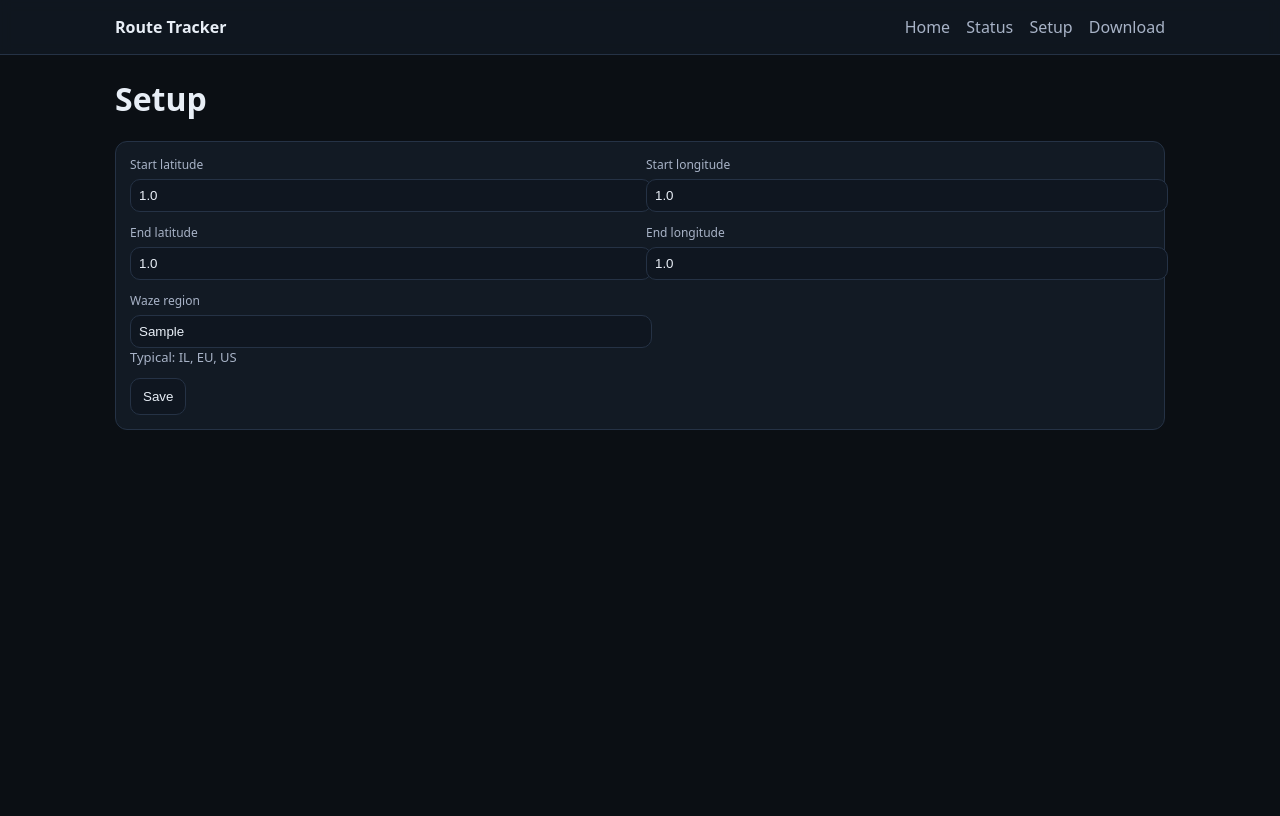
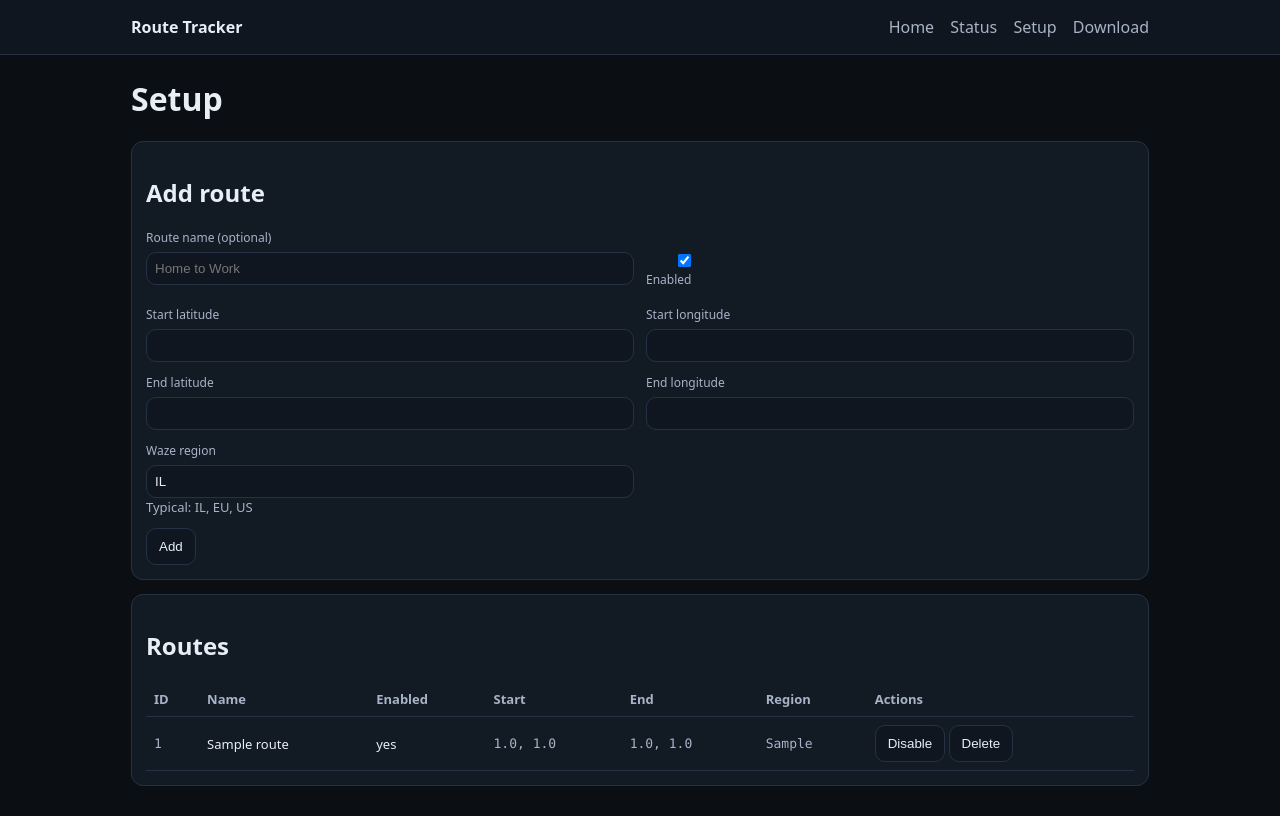
Before and after one commit to IdoKimhi/route-analyzer, a Flask app: page /setup in a window 1280 px wide. Before the commit the page ends 430 px from the top, so only its background shows below. Run offline with Flask 3, Linux system fonts and the light colour scheme; tables that the repository leaves empty hold one stand-in row (values such as "Sample post").

Commit message:
first working version

```diff
--- a/app.py
+++ b/app.py
@@ -7,7 +7,7 @@
 
 from config import Settings
 from db import make_engine, make_session_factory, Base
-from models import RouteConfig, Sample
+from models import Route, Sample
 
 load_dotenv()
 
@@ -39,15 +39,25 @@
     @app.get("/")
     def home():
         with Session() as db:
-            cfg = db.query(RouteConfig).order_by(RouteConfig.id.desc()).first()
-            last_waze = db.query(Sample).filter(Sample.provider == "waze").order_by(Sample.ts_utc.desc()).first()
-            last_osrm = db.query(Sample).filter(Sample.provider == "osrm").order_by(Sample.ts_utc.desc()).first()
-        return render_template("home.html", cfg=cfg, last_waze=last_waze, last_osrm=last_osrm)
+            routes = db.query(Route).order_by(Route.id.desc()).all()
+            default_route = routes[0] if routes else None
+
+            last_by_route = {}
+            if routes:
+                for r in routes:
+                    last_waze = db.query(Sample).filter(Sample.route_id == r.id, Sample.provider == "waze").order_by(Sample.ts_utc.desc()).first()
+                    last_osrm = db.query(Sample).filter(Sample.route_id == r.id, Sample.provider == "osrm").order_by(Sample.ts_utc.desc()).first()
+                    last_by_route[r.id] = {"waze": last_waze, "osrm": last_osrm}
+
+        return render_template("home.html", routes=routes, default_route=default_route, last_by_route=last_by_route)
 
     @app.route("/setup", methods=["GET", "POST"])
     def setup():
         if request.method == "POST":
             try:
+                name = (request.form.get("name") or "").strip()
+                enabled = (request.form.get("enabled") == "on")
+
                 start_lat = parse_float("start_lat", request.form["start_lat"])
                 start_lng = parse_float("start_lng", request.form["start_lng"])
                 end_lat = parse_float("end_lat", request.form["end_lat"])
@@ -57,8 +67,13 @@
                 validate_lat_lng(start_lat, start_lng)
                 validate_lat_lng(end_lat, end_lng)
 
+                if not name:
+                    name = f"{start_lat},{start_lng} -> {end_lat},{end_lng}"
+
                 with Session() as db:
-                    db.add(RouteConfig(
+                    db.add(Route(
+                        name=name[:64],
+                        enabled=enabled,
                         start_lat=start_lat,
                         start_lng=start_lng,
                         end_lat=end_lat,
@@ -67,46 +82,81 @@
                     ))
                     db.commit()
 
-                flash("Saved route configuration.", "ok")
-                return redirect(url_for("home"))
+                flash("Route added.", "ok")
+                return redirect(url_for("setup"))
             except Exception as e:
                 flash(str(e), "err")
 
         with Session() as db:
-            cfg = db.query(RouteConfig).order_by(RouteConfig.id.desc()).first()
-        return render_template("setup.html", cfg=cfg)
+            routes = db.query(Route).order_by(Route.id.desc()).all()
+        return render_template("setup.html", routes=routes)
+
+    @app.post("/routes/<int:route_id>/toggle")
+    def toggle_route(route_id: int):
+        with Session() as db:
+            r = db.query(Route).filter(Route.id == route_id).first()
+            if not r:
+                flash("Route not found", "err")
+                return redirect(url_for("setup"))
+            r.enabled = not r.enabled
+            db.commit()
+        return redirect(url_for("setup"))
+
+    @app.post("/routes/<int:route_id>/delete")
+    def delete_route(route_id: int):
+        with Session() as db:
+            r = db.query(Route).filter(Route.id == route_id).first()
+            if not r:
+                flash("Route not found", "err")
+                return redirect(url_for("setup"))
+            db.delete(r)
+            db.commit()
+        return redirect(url_for("setup"))
 
     @app.get("/status")
     def status():
         return render_template("status.html")
 
-    @app.get("/api/config")
-    def api_config():
+    @app.get("/api/routes")
+    def api_routes():
         with Session() as db:
-            cfg = db.query(RouteConfig).order_by(RouteConfig.id.desc()).first()
-        if not cfg:
-            return jsonify(None)
-        return jsonify({
-            "start": [cfg.start_lat, cfg.start_lng],
-            "end": [cfg.end_lat, cfg.end_lng],
-            "waze_region": cfg.waze_region,
-        })
+            routes = db.query(Route).order_by(Route.id.desc()).all()
+        return jsonify([{
+            "id": r.id,
+            "name": r.name,
+            "enabled": r.enabled,
+            "start": [r.start_lat, r.start_lng],
+            "end": [r.end_lat, r.end_lng],
+            "waze_region": r.waze_region,
+        } for r in routes])
 
     @app.get("/api/samples")
     def api_samples():
         hours = int(request.args.get("hours", "168"))
-        provider = request.args.get("provider")  # optional
+        provider = request.args.get("provider")
+        route_id = request.args.get("route_id")
+
         since = datetime.now(timezone.utc) - timedelta(hours=hours)
 
         with Session() as db:
             q = db.query(Sample).filter(Sample.ts_utc >= since)
+
             if provider in ("waze", "osrm"):
                 q = q.filter(Sample.provider == provider)
+
+            if route_id:
+                try:
+                    rid = int(route_id)
+                    q = q.filter(Sample.route_id == rid)
+                except Exception:
+                    pass
+
             items = q.order_by(Sample.ts_utc.asc()).all()
 
         def to_item(x: Sample):
             return {
                 "ts": x.ts_utc.isoformat(),
+                "route_id": x.route_id,
                 "provider": x.provider,
                 "status": x.status,
                 "duration_min": (int(round(x.duration_sec / 60)) if x.duration_sec is not None else None),
@@ -119,20 +169,31 @@
     @app.get("/download")
     def download():
         hours = int(request.args.get("hours", "168"))
-        provider = request.args.get("provider")  # optional
+        provider = request.args.get("provider")
+        route_id = request.args.get("route_id")
+
         since = datetime.now(timezone.utc) - timedelta(hours=hours)
 
         with Session() as db:
             q = db.query(Sample).filter(Sample.ts_utc >= since)
+
             if provider in ("waze", "osrm"):
                 q = q.filter(Sample.provider == provider)
+
+            if route_id:
+                try:
+                    rid = int(route_id)
+                    q = q.filter(Sample.route_id == rid)
+                except Exception:
+                    pass
+
             items = q.order_by(Sample.ts_utc.asc()).all()
 
         buf = StringIO()
         w = csv.writer(buf)
-        w.writerow(["ts_utc", "provider", "status", "duration_sec", "distance_m", "error"])
+        w.writerow(["ts_utc", "route_id", "provider", "status", "duration_sec", "distance_m", "error"])
         for srow in items:
-            w.writerow([srow.ts_utc.isoformat(), srow.provider, srow.status, srow.duration_sec, srow.distance_m, srow.error])
+            w.writerow([srow.ts_utc.isoformat(), srow.route_id, srow.provider, srow.status, srow.duration_sec, srow.distance_m, srow.error])
 
         data = buf.getvalue().encode("utf-8")
         bio = BytesIO(data)
--- a/static/app.js
+++ b/static/app.js
@@ -4,23 +4,26 @@
   return await r.json();
 }
 
-function setDownloadLink(hours, provider) {
+function setDownloadLink(hours, provider, routeId) {
   const p = new URLSearchParams();
   p.set("hours", String(hours));
   if (provider) p.set("provider", provider);
+  if (routeId) p.set("route_id", routeId);
   const a = document.getElementById("downloadLink");
   if (a) a.href = `/download?${p.toString()}`;
 }
 
-function fillTable(items) {
+function fillTable(items, routesById) {
   const tbody = document.querySelector("#samplesTable tbody");
   if (!tbody) return;
   tbody.innerHTML = "";
   const last = items.slice(-200).reverse();
   for (const it of last) {
+    const routeName = routesById[it.route_id] ? routesById[it.route_id].name : String(it.route_id);
     const tr = document.createElement("tr");
     tr.innerHTML = `
       <td class="mono">${it.ts}</td>
+      <td>${routeName}</td>
       <td>${it.provider}</td>
       <td>${it.status}</td>
       <td>${it.duration_min ?? ""}</td>
@@ -34,11 +37,7 @@
 function buildLineChart(ctx, labels, seriesByProvider) {
   const datasets = [];
   for (const [provider, values] of Object.entries(seriesByProvider)) {
-    datasets.push({
-      label: provider,
-      data: values,
-      tension: 0.2
-    });
+    datasets.push({ label: provider, data: values, tension: 0.2 });
   }
   return new Chart(ctx, {
     type: "line",
@@ -57,19 +56,34 @@
 async function initStatusPage() {
   const hoursEl = document.getElementById("hours");
   const providerEl = document.getElementById("provider");
+  const routeEl = document.getElementById("route");
   const chartEl = document.getElementById("etaChart");
-  if (!hoursEl || !providerEl || !chartEl) return;
+  if (!hoursEl || !providerEl || !routeEl || !chartEl) return;
+
+  const routes = await fetchJson("/api/routes");
+  const routesById = {};
+  for (const r of routes) routesById[r.id] = r;
+
+  for (const r of routes) {
+    const opt = document.createElement("option");
+    opt.value = String(r.id);
+    opt.textContent = `${r.name}${r.enabled ? "" : " (off)"}`;
+    routeEl.appendChild(opt);
+  }
 
   let chart = null;
 
   async function reload() {
     const hours = parseInt(hoursEl.value, 10);
     const provider = providerEl.value || "";
-    setDownloadLink(hours, provider);
+    const routeId = routeEl.value || "";
+
+    setDownloadLink(hours, provider, routeId);
 
     const params = new URLSearchParams();
     params.set("hours", String(hours));
     if (provider) params.set("provider", provider);
+    if (routeId) params.set("route_id", routeId);
 
     const items = await fetchJson(`/api/samples?${params.toString()}`);
 
@@ -83,52 +97,125 @@
     if (chart) chart.destroy();
     chart = buildLineChart(chartEl.getContext("2d"), labels, byProvider);
 
-    fillTable(items);
+    fillTable(items, routesById);
   }
 
   hoursEl.addEventListener("change", reload);
   providerEl.addEventListener("change", reload);
+  routeEl.addEventListener("change", reload);
+
   await reload();
+}
+
+function setProviderStatus(routeId) {
+  const el = document.getElementById("providerStatus");
+  if (!el) return;
+
+  const d = window.__lastByRoute ? window.__lastByRoute[String(routeId)] : null;
+  if (!d) {
+    el.textContent = "No data yet for this route.";
+    return;
+  }
+
+  const w = d.waze;
+  const o = d.osrm;
+
+  el.innerHTML = `
+    <div class="statusRow">
+      <div>
+        <div class="label">Waze</div>
+        <div class="mono">${w ? `${w.status} at ${w.ts}` : "No data"}</div>
+        ${w && w.eta !== null ? `<div>ETA: ${w.eta} min</div>` : ""}
+        ${w && w.err ? `<div class="err">${w.err}</div>` : ""}
+      </div>
+      <div>
+        <div class="label">OSRM</div>
+        <div class="mono">${o ? `${o.status} at ${o.ts}` : "No data"}</div>
+        ${o && o.eta !== null ? `<div>ETA: ${o.eta} min</div>` : ""}
+        ${o && o.err ? `<div class="err">${o.err}</div>` : ""}
+      </div>
+    </div>
+  `;
 }
 
 async function initHomePage() {
   const mapEl = document.getElementById("map");
   const chartEl = document.getElementById("homeChart");
+  const routeSelect = document.getElementById("homeRoute");
+  if (!routeSelect) return;
 
-  // Map
-  if (mapEl) {
-    const cfg = await fetchJson("/api/config");
-    if (cfg && window.L) {
-      const start = cfg.start;
-      const end = cfg.end;
-      const center = [(start[0] + end[0]) / 2, (start[1] + end[1]) / 2];
+  const routes = await fetchJson("/api/routes");
+  const routesById = {};
+  for (const r of routes) routesById[r.id] = r;
 
-      const map = L.map("map").setView(center, 12);
+  let map = null;
+  let markers = null;
+  let chart = null;
+
+  function renderMap(routeId) {
+    if (!mapEl || !window.L) return;
+    const r = routesById[routeId];
+    if (!r) return;
+
+    const start = r.start;
+    const end = r.end;
+    const center = [(start[0] + end[0]) / 2, (start[1] + end[1]) / 2];
+
+    if (!map) {
+      map = L.map("map").setView(center, 12);
       L.tileLayer("https://{s}.tile.openstreetmap.org/{z}/{x}/{y}.png", {
         maxZoom: 19,
         attribution: "&copy; OpenStreetMap contributors"
       }).addTo(map);
+    }
 
-      const a = L.marker(start).addTo(map).bindPopup("Start");
-      const b = L.marker(end).addTo(map).bindPopup("End");
-      L.polyline([start, end]).addTo(map);
+    if (markers) {
+      markers.forEach(x => map.removeLayer(x));
+      markers = null;
+    }
 
-      const group = L.featureGroup([a, b]);
-      map.fitBounds(group.getBounds().pad(0.2));
-    }
+    const a = L.marker(start).addTo(map).bindPopup("Start");
+    const b = L.marker(end).addTo(map).bindPopup("End");
+    const line = L.polyline([start, end]).addTo(map);
+
+    markers = [a, b, line];
+
+    const group = L.featureGroup([a, b]);
+    map.fitBounds(group.getBounds().pad(0.2));
   }
 
-  // Home chart (last 24h)
-  if (chartEl) {
-    const items = await fetchJson("/api/samples?hours=24");
+  async function renderChart(routeId) {
+    if (!chartEl) return;
+
+    const params = new URLSearchParams();
+    params.set("hours", "24");
+    params.set("route_id", String(routeId));
+
+    const items = await fetchJson(`/api/samples?${params.toString()}`);
+
     const labels = items.map(x => x.ts);
     const byProvider = {};
     for (const it of items) {
       if (!byProvider[it.provider]) byProvider[it.provider] = [];
       byProvider[it.provider].push(it.status === "ok" ? it.duration_min : null);
     }
-    buildLineChart(chartEl.getContext("2d"), labels, byProvider);
+
+    if (chart) chart.destroy();
+    chart = buildLineChart(chartEl.getContext("2d"), labels, byProvider);
   }
+
+  async function reloadHome() {
+    const routeId = parseInt(routeSelect.value, 10);
+    if (!routeId) return;
+
+    setProviderStatus(routeId);
+    renderMap(routeId);
+    await renderChart(routeId);
+  }
+
+  routeSelect.addEventListener("change", reloadHome);
+
+  await reloadHome();
 }
 
 window.addEventListener("DOMContentLoaded", async () => {
--- a/static/styles.css
+++ b/static/styles.css
@@ -5,6 +5,33 @@
   --card: #121a24;
   --line: #253245;
   --err: #ff7b7b;
+}
+
+*, *::before, *::after {
+  box-sizing: border-box;
+}
+
+.statusRow {
+  display: grid;
+  grid-template-columns: 1fr 1fr;
+  gap: 12px;
+}
+
+@media (max-width: 900px) {
+  .statusRow { grid-template-columns: 1fr; }
+}
+
+.checkboxLine {
+  display: flex;
+  align-items: end;
+  padding-top: 22px;
+}
+
+.inline {
+  display: inline-flex;
+  gap: 8px;
+  align-items: center;
+  color: var(--muted);
 }
 
 body {
--- a/templates/setup.html
+++ b/templates/setup.html
@@ -4,39 +4,98 @@
 <h1>Setup</h1>
 
 <div class="card">
+  <h2>Add route</h2>
   <form method="post" class="form">
     <div class="row">
       <div>
+        <label>Route name (optional)</label>
+        <input name="name" placeholder="Home to Work" />
+      </div>
+      <div class="checkboxLine">
+        <label class="inline">
+          <input type="checkbox" name="enabled" checked />
+          Enabled
+        </label>
+      </div>
+    </div>
+
+    <div class="row">
+      <div>
         <label>Start latitude</label>
-        <input name="start_lat" required value="{{ cfg.start_lat if cfg else '' }}" />
+        <input name="start_lat" required />
       </div>
       <div>
         <label>Start longitude</label>
-        <input name="start_lng" required value="{{ cfg.start_lng if cfg else '' }}" />
+        <input name="start_lng" required />
       </div>
     </div>
 
     <div class="row">
       <div>
         <label>End latitude</label>
-        <input name="end_lat" required value="{{ cfg.end_lat if cfg else '' }}" />
+        <input name="end_lat" required />
       </div>
       <div>
         <label>End longitude</label>
-        <input name="end_lng" required value="{{ cfg.end_lng if cfg else '' }}" />
+        <input name="end_lng" required />
       </div>
     </div>
 
     <div class="row">
       <div>
         <label>Waze region</label>
-        <input name="waze_region" placeholder="IL" value="{{ cfg.waze_region if cfg else 'IL' }}" />
+        <input name="waze_region" placeholder="IL" value="IL" />
         <div class="hint">Typical: IL, EU, US</div>
       </div>
+      <div></div>
     </div>
 
-    <button type="submit">Save</button>
+    <button type="submit">Add</button>
   </form>
 </div>
 
+<div class="card">
+  <h2>Routes</h2>
+
+  {% if routes %}
+    <div class="tableWrap">
+      <table>
+        <thead>
+          <tr>
+            <th>ID</th>
+            <th>Name</th>
+            <th>Enabled</th>
+            <th>Start</th>
+            <th>End</th>
+            <th>Region</th>
+            <th>Actions</th>
+          </tr>
+        </thead>
+        <tbody>
+          {% for r in routes %}
+          <tr>
+            <td class="mono">{{ r.id }}</td>
+            <td>{{ r.name }}</td>
+            <td>{{ "yes" if r.enabled else "no" }}</td>
+            <td class="mono">{{ r.start_lat }}, {{ r.start_lng }}</td>
+            <td class="mono">{{ r.end_lat }}, {{ r.end_lng }}</td>
+            <td class="mono">{{ r.waze_region }}</td>
+            <td>
+              <form method="post" action="/routes/{{ r.id }}/toggle" style="display:inline">
+                <button type="submit">{{ "Disable" if r.enabled else "Enable" }}</button>
+              </form>
+              <form method="post" action="/routes/{{ r.id }}/delete" style="display:inline" onsubmit="return confirm('Delete route {{ r.id }}?');">
+                <button type="submit">Delete</button>
+              </form>
+            </td>
+          </tr>
+          {% endfor %}
+        </tbody>
+      </table>
+    </div>
+  {% else %}
+    <div class="hint">No routes yet.</div>
+  {% endif %}
+</div>
+
 {% endblock %}
```
Also changed, not shown: collector.py (+34 -18 lines), models.py (+19 -5 lines), templates/home.html (+49 -40 lines), templates/status.html (+8 -0 lines), README.md.
